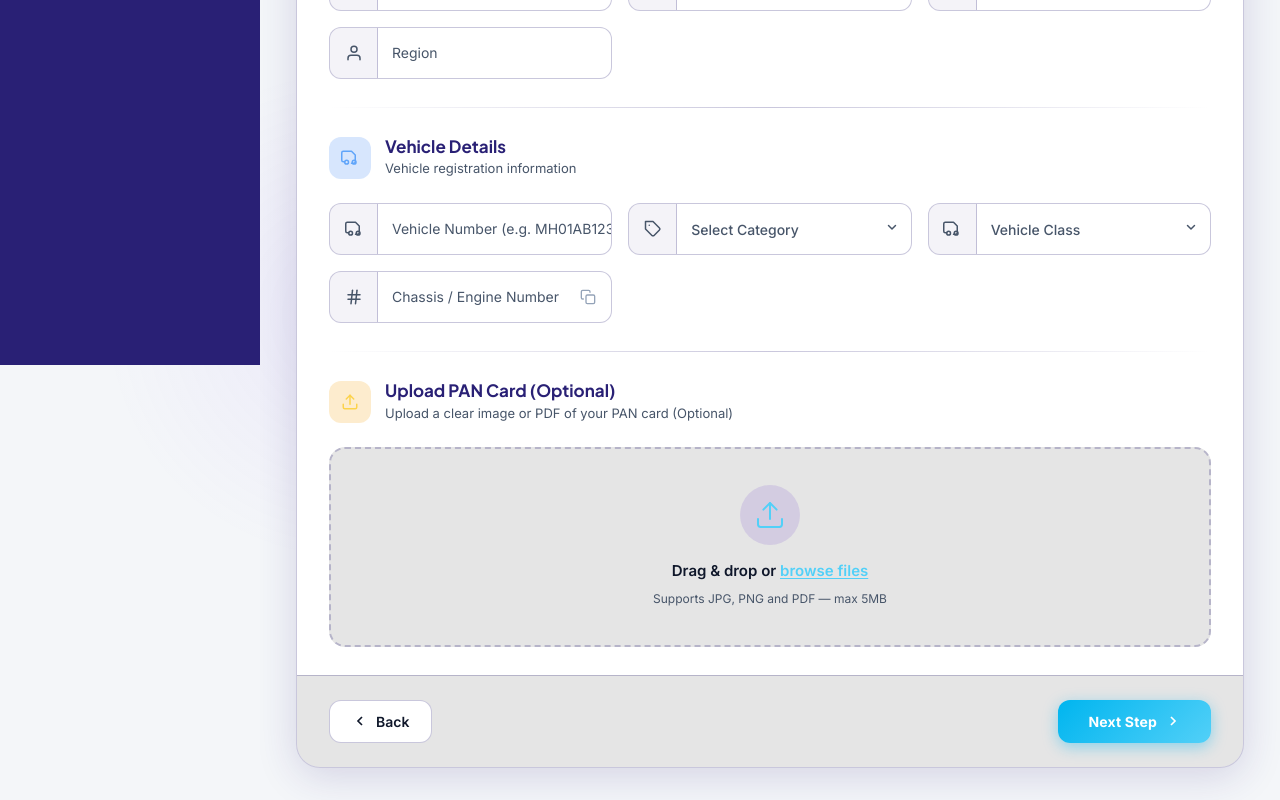
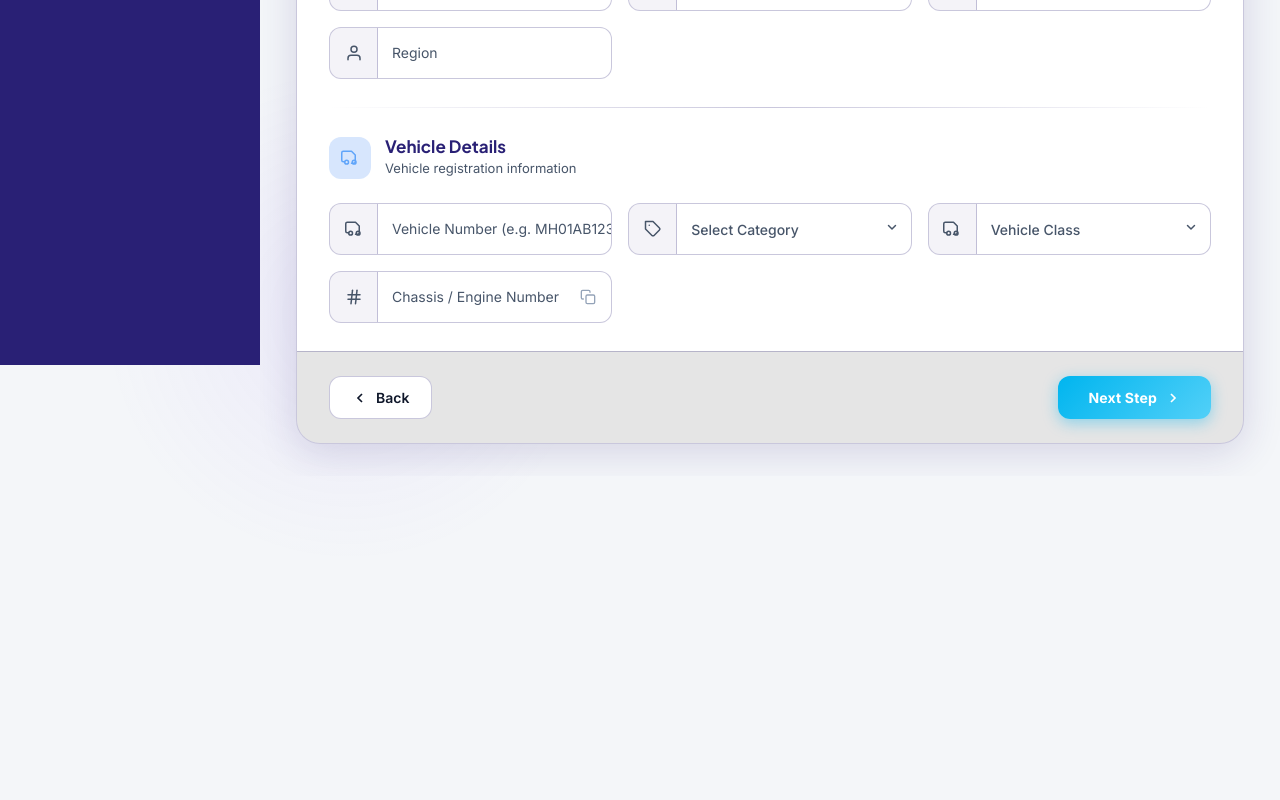
Before and after one commit to 157-49-18-22/tm-sqaure-screens, a React (Vite) app: page / in a window 1280 px wide. Shown: the part 435-1235 px from the top of the page. After the commit the page ends 911 px from the top, so only its background shows below. Built offline with nearby package versions, Linux system fonts and the light colour scheme.

Commit message:
Remove file upload logic from Step1 component
Removed file upload handling for PAN card and documents.

```diff
--- a/src/pages/FastagForm/Step1.jsx
+++ b/src/pages/FastagForm/Step1.jsx
@@ -90,52 +90,10 @@ function Step1({ onNext, onBack }) {
     chassisNumber: '',
     isCommercial: '',
   });
-  const [panFile, setPanFile] = useState(null);
-  const [panPreview, setPanPreview] = useState(null);
-  const [docs, setDocs] = useState({ doc1: null, doc2: null, doc3: null, doc4: null });
-  const [docPreviews, setDocPreviews] = useState({ doc1: null, doc2: null, doc3: null, doc4: null });
-  const doc1Ref = useRef();
-  const doc2Ref = useRef();
-  const doc3Ref = useRef();
-  const doc4Ref = useRef();
-
   const [errors, setErrors] = useState({});
-  const [dragOver, setDragOver] = useState(false);
   const [copied, setCopied] = useState(false);
-  const fileRef = useRef();
 
   const set = (field) => (e) => setForm(prev => ({ ...prev, [field]: e.target.value }));
-
-  const handleFile = (file) => {
-    if (!file) return;
-    if (!['image/jpeg', 'image/png', 'image/jpg', 'application/pdf'].includes(file.type)) {
-      setErrors(prev => ({ ...prev, pan: 'Only JPG, PNG or PDF allowed' }));
-      return;
-    }
-    setPanFile(file);
-    setErrors(prev => ({ ...prev, pan: '' }));
-    if (file.type !== 'application/pdf') {
-      const reader = new FileReader();
-      reader.onload = (e) => setPanPreview(e.target.result);
-      reader.readAsDataURL(file);
-    } else {
-      setPanPreview('pdf');
-    }
-  };
-
-  const handleDocFile = (file, docId) => {
-    if (!file) return;
-    if (!['image/jpeg', 'image/png', 'image/jpg', 'application/pdf'].includes(file.type)) return;
-
-    setDocs(prev => ({ ...prev, [docId]: file }));
-    if (file.type !== 'application/pdf') {
-      const reader = new FileReader();
-      reader.onload = (e) => setDocPreviews(prev => ({ ...prev, [docId]: e.target.result }));
-      reader.readAsDataURL(file);
-    } else {
-      setDocPreviews(prev => ({ ...prev, [docId]: 'pdf' }));
-    }
-  };
 
   const validate = () => {
     const e = {};
@@ -149,7 +107,7 @@ function Step1({ onNext, onBack }) {
   };
 
   const handleNext = () => {
-    if (validate()) onNext({ ...form, panFile, ...docs });
+    if (validate()) onNext(form);
   };
 
   const PhoneIcon = () => (
@@ -334,68 +292,6 @@ function Step1({ onNext, onBack }) {
           </div>
         </section>
 
-        <div className="section-divider" />
-
-        {/* ── SECTION 3 : Upload PAN Card ── */}
-        <section className="form-section animate-fadeInUp" style={{ animationDelay: '0.2s' }}>
-          <div className="section-header">
-            <div className="section-icon amber">
-              <svg width="18" height="18" viewBox="0 0 24 24" fill="none" stroke="currentColor" strokeWidth="2" strokeLinecap="round" strokeLinejoin="round">
-                <path d="M21 15v4a2 2 0 0 1-2 2H5a2 2 0 0 1-2-2v-4"/><polyline points="17 8 12 3 7 8"/><line x1="12" y1="3" x2="12" y2="15"/>
-              </svg>
-            </div>
-            <div>
-              <h2 className="section-title">Upload PAN Card (Optional)</h2>
-              <p className="section-sub">Upload a clear image or PDF of your PAN card (Optional)</p>
-            </div>
-          </div>
-
-          <div
-            className={`upload-zone ${dragOver ? 'drag-over' : ''} ${panFile ? 'has-file' : ''}`}
-            onDragOver={(e) => { e.preventDefault(); setDragOver(true); }}
-            onDragLeave={() => setDragOver(false)}
-            onDrop={(e) => { e.preventDefault(); setDragOver(false); handleFile(e.dataTransfer.files[0]); }}
-            onClick={() => fileRef.current.click()}
-          >
-            <input
-              ref={fileRef}
-              type="file"
-              accept="image/jpeg,image/png,image/jpg,application/pdf"
-              style={{ display: 'none' }}
-              onChange={(e) => handleFile(e.target.files[0])}
-            />
-
-            {panPreview && panPreview !== 'pdf' ? (
-              <div className="preview-wrap">
-                <img src={panPreview} alt="PAN Card Preview" className="pan-preview-img" />
-                <div className="preview-overlay">
-                  <p>Click to change</p>
-                </div>
-              </div>
-            ) : panPreview === 'pdf' ? (
-              <div className="pdf-preview">
-                <div className="pdf-icon">📄</div>
-                <p className="pdf-name">{panFile?.name}</p>
-                <span className="pdf-badge">PDF</span>
-              </div>
-            ) : (
-              <div className="upload-placeholder">
-                <div className="upload-icon-wrap">
-                  <svg width="32" height="32" viewBox="0 0 24 24" fill="none" stroke="currentColor" strokeWidth="1.5" strokeLinecap="round" strokeLinejoin="round">
-                    <path d="M21 15v4a2 2 0 0 1-2 2H5a2 2 0 0 1-2-2v-4"/><polyline points="17 8 12 3 7 8"/><line x1="12" y1="3" x2="12" y2="15"/>
-                  </svg>
-                </div>
-                <p className="upload-title">Drag &amp; drop or <span>browse files</span></p>
-                <p className="upload-sub">Supports JPG, PNG and PDF — max 5MB</p>
-              </div>
-            )}
-          </div>
-          {errors.pan && <span className="field-error">{errors.pan}</span>}
-          {errors.panFile && <span className="field-error">{errors.panFile}</span>}
-        </section>
-
-
-
         {/* Action Buttons */}
         <div className="form-actions">
           <button className="btn-back" onClick={onBack}>
```
